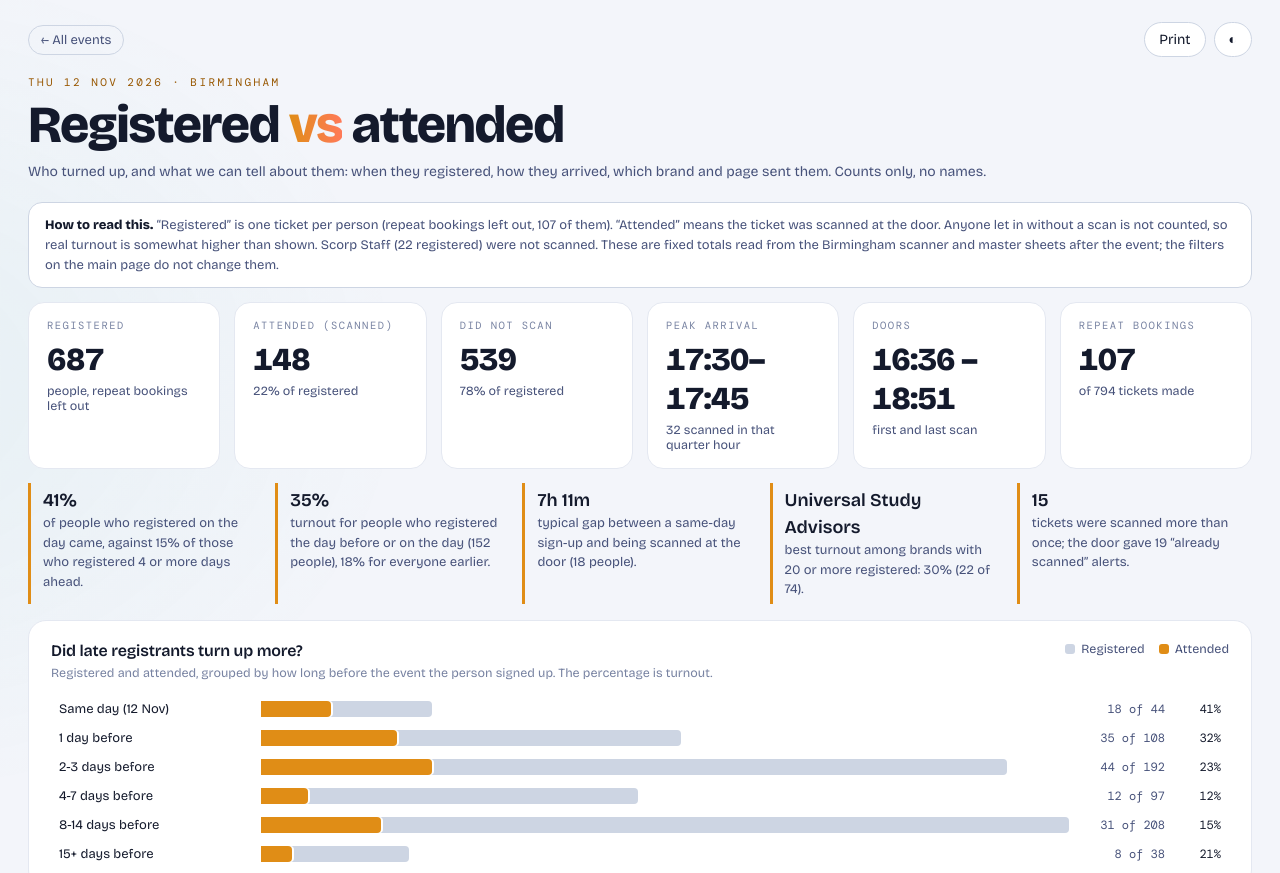
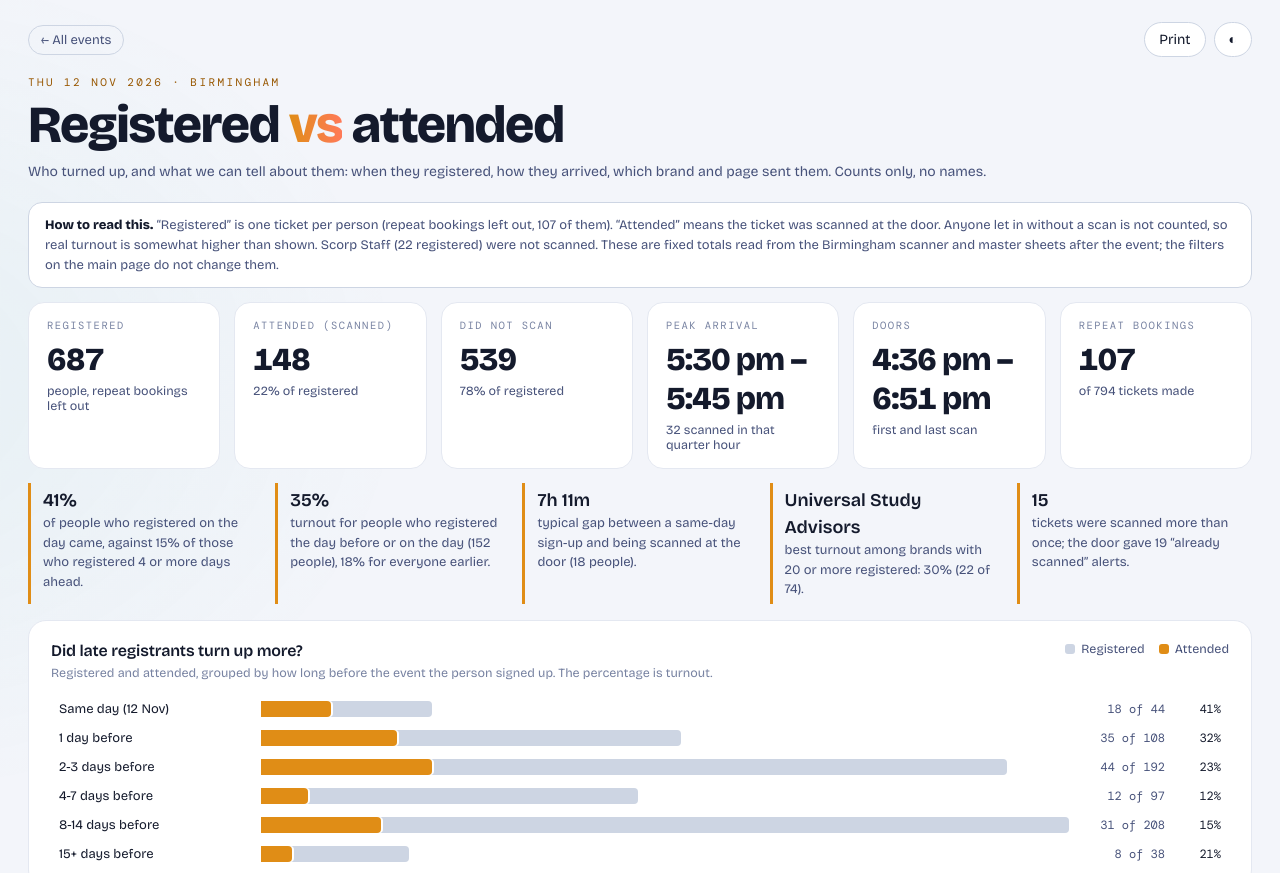
Before and after one commit to fahadasif1/scholarship-dinners-dashboard, a plain HTML site: page birmingham.html in a window 1280 px wide. Shown: the top 873 px of the page. Drawn offline with nearby package versions, Linux system fonts and the light colour scheme.

Commit message:
Birmingham page: show times on a 12-hour clock

```diff
--- a/birmingham.html
+++ b/birmingham.html
@@ -240,7 +240,7 @@ footer{margin-top:30px;color:var(--ink3);font-size:12.5px;line-height:1.6}
     <div class="card"><h2>Visa status</h2><div class="cap">What guests told us on the form, and who came.</div><div class="att-rows" id="visa"></div></div>
     <div class="card"><h2>How they heard about us</h2><div class="cap">The “heard about us” answer, and who came.</div><div class="att-rows" id="heard"></div></div>
     <div class="card"><h2>Where they live</h2><div class="cap">UK postcode area from the form (top 11).</div><div class="att-rows" id="pc"></div></div>
-    <div class="card"><h2>Hour they registered</h2><div class="cap">Time of day the form was filled (UK time), and who came.</div><div id="hour"></div></div>
+    <div class="card"><h2>Hour they registered</h2><div class="cap">Time of day the form was filled (UK time, 12-hour clock), and who came.</div><div id="hour"></div></div>
     <div class="card"><h2>Marketing opt-in</h2><div class="cap">Did they agree to hear from us again?</div><div class="att-rows" id="opt"></div></div>
     <div class="card"><h2>At the door</h2><div class="cap">What the scanner recorded (test scans left out).</div><div class="att-rows" id="door"></div></div>
   </section>
@@ -271,6 +271,8 @@ const tip = $("#tip");
 function showTip(e, h) { tip.innerHTML = h; tip.style.opacity = 1; const w = tip.offsetWidth; tip.style.left = Math.min(innerWidth - w - 10, e.clientX + 14) + "px"; tip.style.top = (e.clientY + 14) + "px"; }
 const hideTip = () => tip.style.opacity = 0;
 const mins = s => s.split(":").reduce((a, b) => a * 60 + +b);
+const h12 = h => ((+h % 12) || 12) + (+h < 12 ? "am" : "pm");
+const t12 = m => { const h = Math.floor(m / 60) % 24; return ((h % 12) || 12) + ":" + String(Math.round(m % 60)).padStart(2, "0") + " " + (h < 12 ? "am" : "pm"); };
 const hhmm = m => String(Math.floor(m / 60)).padStart(2, "0") + ":" + String(Math.round(m % 60)).padStart(2, "0");
 
 function rows(sel, data, sort) {
@@ -298,7 +300,7 @@ function build() {
   const [reg, att] = TOTAL, peak = ARRIVAL.reduce((a, b) => b[1] > a[1] ? b : a);
   const sd = BUCKET[0], early = BUCKET.slice(3).reduce((s, b) => [s[0] + b[1], s[1] + b[2]], [0, 0]);
   $("#kpis").innerHTML = [["Registered", fmt(reg), "people, repeat bookings left out"], ["Attended (scanned)", fmt(att), pct(att, reg) + " of registered"], ["Did not scan", fmt(reg - att), pct(reg - att, reg) + " of registered"],
-    ["Peak arrival", peak[0] + "–" + hhmm(mins(peak[0]) + 15), fmt(peak[1]) + " scanned in that quarter hour"], ["Doors", "16:36 – 18:51", "first and last scan"], ["Repeat bookings", fmt(DUPS), "of " + fmt(ALLTICKETS) + " tickets made"]]
+    ["Peak arrival", t12(mins(peak[0])) + " – " + t12(mins(peak[0]) + 15), fmt(peak[1]) + " scanned in that quarter hour"], ["Doors", "4:36 pm – 6:51 pm", "first and last scan"], ["Repeat bookings", fmt(DUPS), "of " + fmt(ALLTICKETS) + " tickets made"]]
     .map(([l, v, s]) => `<div class="kpi"><div class="l">${l}</div><div class="v">${v}</div><div class="s">${s}</div></div>`).join("");
   const late = BUCKET.slice(0, 2).reduce((s, b) => [s[0] + b[1], s[1] + b[2]], [0, 0]);
   const sdAtt = SAMEDAY.filter(x => x[1]), gaps = sdAtt.map(([r, s]) => mins(s) - mins(r)).sort((a, b) => a - b), medGap = gaps[Math.floor(gaps.length / 2)];
@@ -314,16 +316,16 @@ function build() {
   rows("#bucket", BUCKET.map(b => [b[0], b[1], b[2]]));
   cols("#daychart", DAYS, d => d === 0 ? "day" : d, { tipName: d => d === 0 ? "Registered on the day" : d + " day(s) before" });
   const sdh = {}; SAMEDAY.forEach(([r, s]) => { const h = r.slice(0, 2); (sdh[h] = sdh[h] || [0, 0]); sdh[h][0]++; if (s) sdh[h][1]++; });
-  cols("#sameday", Object.keys(sdh).sort().map(h => [h, sdh[h][0], sdh[h][1]]), h => h + "h", { minPct: 2, tipName: h => "Signed up " + h + ":00–" + h + ":59" });
+  cols("#sameday", Object.keys(sdh).sort().map(h => [h, sdh[h][0], sdh[h][1]]), h => h12(h), { minPct: 2, tipName: h => "Signed up " + h12(h) + " to " + h12(+h + 1) });
   const am = ARRIVAL.map(a => [a[0], a[1], 0]), tmax = Math.max(...ARRIVAL.map(a => a[1]));
   let s = `<svg class="ch" viewBox="0 0 1000 220"><g>`;
-  ARRIVAL.forEach(([t, n], i) => { const bw = 960 / ARRIVAL.length, x = 30 + i * bw + bw * .1, w = bw * .8, h = n / tmax * 170; s += `<rect x="${x}" y="${180 - h}" width="${w}" height="${h}" rx="4" fill="var(--teal)"/><text x="${x + w / 2}" y="${174 - h}" text-anchor="middle" style="fill:var(--ink2)">${n}</text><text x="${x + w / 2}" y="200" text-anchor="middle">${t}</text>`; });
+  ARRIVAL.forEach(([t, n], i) => { const bw = 960 / ARRIVAL.length, x = 30 + i * bw + bw * .1, w = bw * .8, h = n / tmax * 170; s += `<rect x="${x}" y="${180 - h}" width="${w}" height="${h}" rx="4" fill="var(--teal)"/><text x="${x + w / 2}" y="${174 - h}" text-anchor="middle" style="fill:var(--ink2)">${n}</text><text x="${x + w / 2}" y="200" text-anchor="middle">${t12(mins(t))}</text>`; });
   $("#arrival").innerHTML = s + "</g></svg>";
   const srt = () => rows("#brand", BRAND, attSort === "turnout" ? (a, b) => (b[2] / b[1] - a[2] / a[1]) || b[1] - a[1] : (a, b) => b[1] - a[1]);
   window.attSort = "registered"; srt();
   document.querySelectorAll("#att-sort button").forEach(btn => btn.onclick = () => { attSort = btn.dataset.s; document.querySelectorAll("#att-sort button").forEach(x => x.classList.toggle("on", x === btn)); srt(); });
   rows("#visa", VISA); rows("#heard", HEARD, (a, b) => b[1] - a[1]); rows("#pc", PC); rows("#opt", OPT);
-  cols("#hour", HOUR, h => String(h).padStart(2, "0"), { minPct: 20, tipName: h => "Registered " + String(h).padStart(2, "0") + ":00–" + String(h).padStart(2, "0") + ":59" });
+  cols("#hour", HOUR, h => h12(h), { minPct: 20, tipName: h => "Registered " + h12(h) + " to " + h12(h + 1) });
   rows("#door", [["Scanned once", DOOR.once, DOOR.once], ["Scanned twice", DOOR.twice, DOOR.twice], ["Scanned three times", DOOR.thrice, DOOR.thrice]]);
   $("#door").insertAdjacentHTML("beforeend", `<div class="hint" style="padding:8px">Undone scans: ${DOOR.unscans}. “Already scanned” alerts: ${DOOR.dupAlerts}. No ticket was rejected as unknown.</div>`);
 }
```
